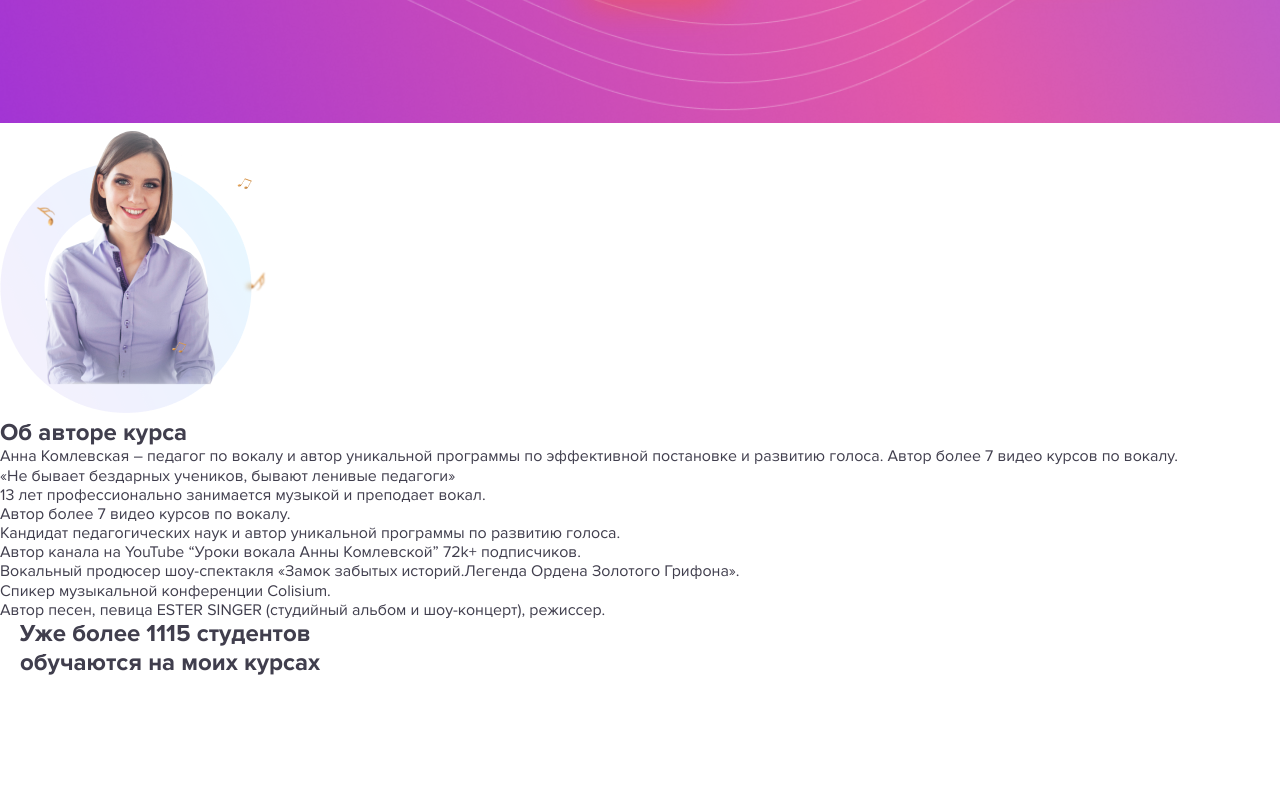
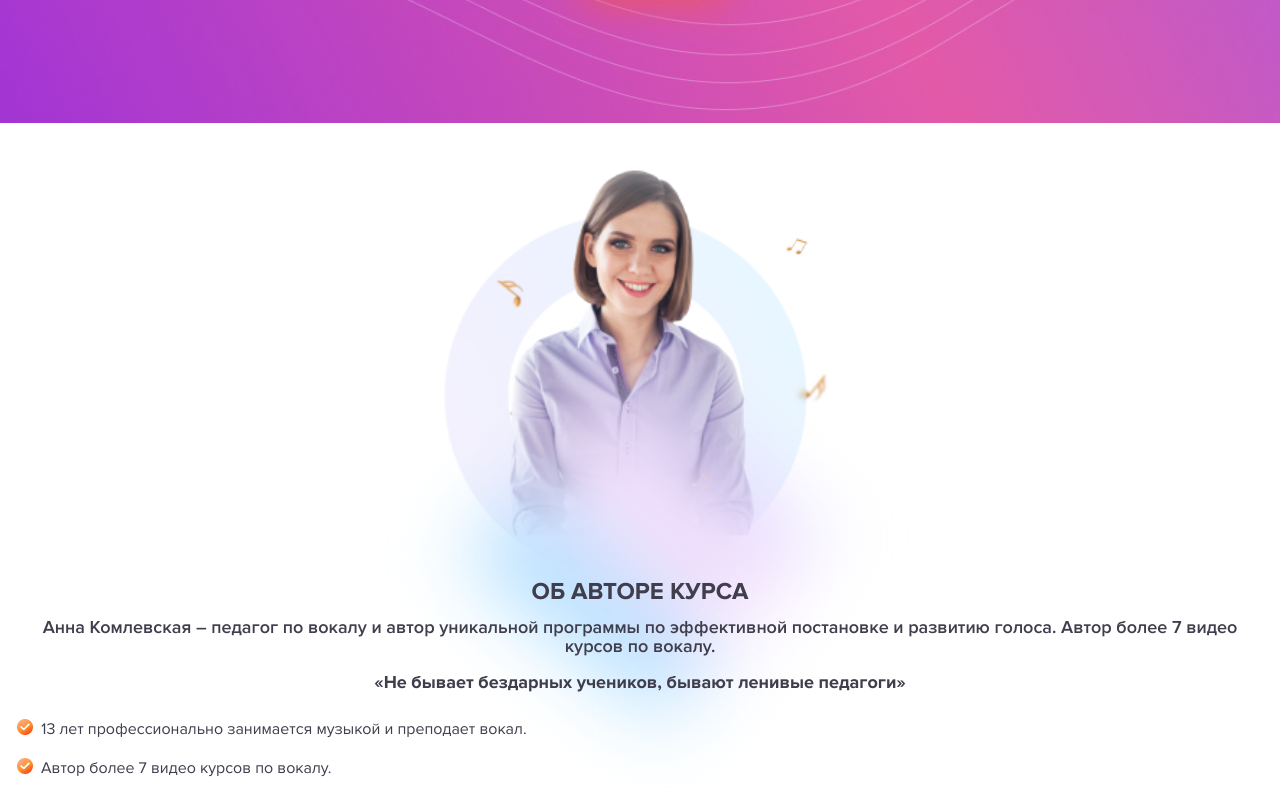
Before and after one commit to Plema/Vocal, a website: page markup/index.html in a window 1280 px wide. Shown: the part 2384-3176 px from the top of the page. Before the commit the page ends 3062 px from the top, so only its background shows below. Drawn offline with nearby package versions, Linux system fonts and the light colour scheme; files that its build step writes are made by us from their sources; files whose address does not match are found by name.

Commit message:
home
scss

```diff
--- a/assets/scss/home.scss
+++ b/assets/scss/home.scss
@@ -1,2 +1,3 @@
 @import 'libs/banner';
 @import 'libs/courses';
+@import 'libs/course-author';
```
